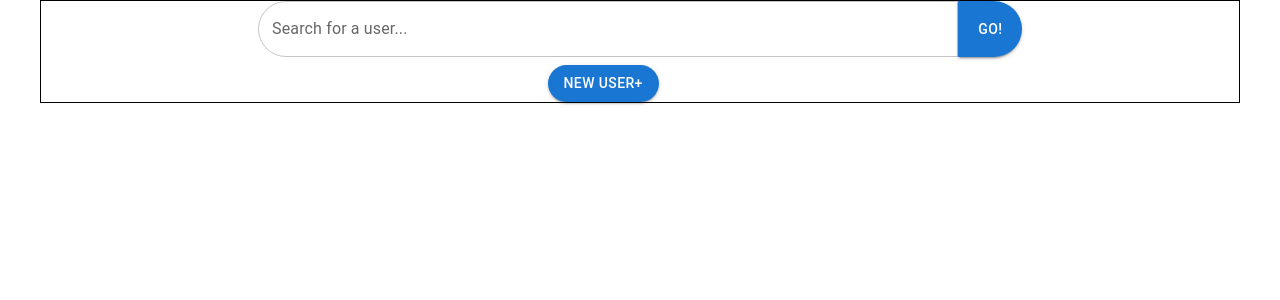
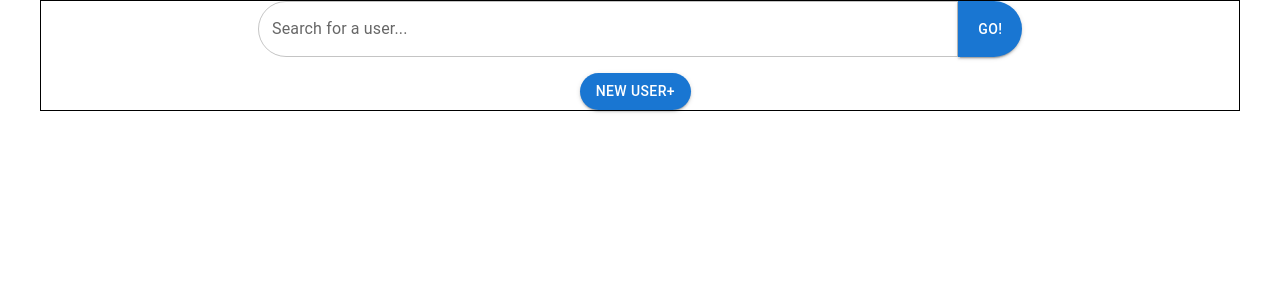
Before and after one commit to jchanda1/aimii, a React (Create React App) app: page / in a window 1280 px wide. Shown: the top 300 px of the page. Built offline with nearby package versions, Linux system fonts and the light colour scheme.

Commit message:
new custom button component

```diff
--- a/src/App.js
+++ b/src/App.js
@@ -2,9 +2,7 @@ import "./App.css";
 import { Provider } from "react-redux";
 import { store } from "./store";
 import { SearchBar } from "./Components/SearchBar/SearchBar";
-import ResultGrid from "./Components/ResultGrid/ResultGrid";
 import NewEmployee from "./Components/NewEmployeeForm/NewEmployee";
-import NEForm from "./Components/NewEmployeeForm/NEForm";
 import { Container, Grid } from "@mui/material";
 
 function App() {
@@ -17,11 +15,11 @@ function App() {
             <SearchBar />
           </Grid>
           <Grid item xs={2} />
-          <Grid item xs={5} />
-          <Grid item xs={2}>
+          <Grid item xs={2} />
+          <Grid item xs={8}>
             <NewEmployee />
           </Grid>
-          <Grid item xs={5} />
+          <Grid item xs={2} />
         </Grid>
       </Container>
     </Provider>
--- /dev/null
+++ b/src/Components/MyButton/MyButton.js
@@ -0,0 +1,21 @@
+import { Button } from "@mui/material";
+
+const MyButton = ({ children, onClickHandler }) => {
+  return (
+    <Button
+      variant="contained"
+      onClick={onClickHandler}
+      sx={{
+        borderTopLeftRadius: "50px",
+        borderBottomLeftRadius: "50px",
+        borderTopRightRadius: "50px",
+        borderBottomRightRadius: "50px",
+        height: "100%",
+      }}
+    >
+      {children}
+    </Button>
+  );
+};
+
+export default MyButton;
--- a/src/Components/NewEmployeeForm/NEForm.js
+++ b/src/Components/NewEmployeeForm/NEForm.js
@@ -1,8 +1,9 @@
-import { Box, Button, TextField } from "@mui/material";
+import { Box, TextField } from "@mui/material";
 import { useSelector } from "react-redux";
 import { useDispatch } from "react-redux";
 import { newEmployeeActions } from "../../store/newEmployeeSlice";
 import { userData } from "../../Data/Users";
+import MyButton from "../MyButton/MyButton";
 
 const NEForm = () => {
   const formData = useSelector((state) => state.newEmployee);
@@ -110,9 +111,7 @@ const NEForm = () => {
             required
           />
         </Box>
-        <Button variant="outlined" type="submit">
-          New user
-        </Button>
+        <MyButton type="submit">Create</MyButton>
       </form>
     </Box>
   );
--- a/src/Components/NewEmployeeForm/NewEmployee.js
+++ b/src/Components/NewEmployeeForm/NewEmployee.js
@@ -1,8 +1,9 @@
 import { useSelector } from "react-redux";
-import { Button } from "@mui/material";
 import { useDispatch } from "react-redux";
 import { newEmployeeActions } from "../../store/newEmployeeSlice";
 import NEForm from "./NEForm";
+import { Grid } from "@mui/material";
+import MyButton from "../MyButton/MyButton";
 
 const NewEmployee = () => {
   const dispatch = useDispatch();
@@ -13,22 +14,16 @@ const NewEmployee = () => {
   };
 
   return (
-    <>
-      {formIsVisible && <NEForm />}
-      <Button
-        variant="contained"
-        onClick={onClickHandler}
-        sx={{
-          borderTopLeftRadius: "50px",
-          borderBottomLeftRadius: "50px",
-          borderTopRightRadius: "50px",
-          borderBottomRightRadius: "50px",
-          height: "100%",
-        }}
-      >
-        New User+
-      </Button>
-    </>
+    <Grid container spacing={1}>
+      <Grid item xs={12}>
+        {formIsVisible && <NEForm />}
+      </Grid>
+      <Grid item xs={5} />
+      <Grid item xs={2}>
+        <MyButton onClickHandler={onClickHandler}>New User+</MyButton>
+      </Grid>
+      <Grid item xs={5} />
+    </Grid>
   );
 };
 
```
